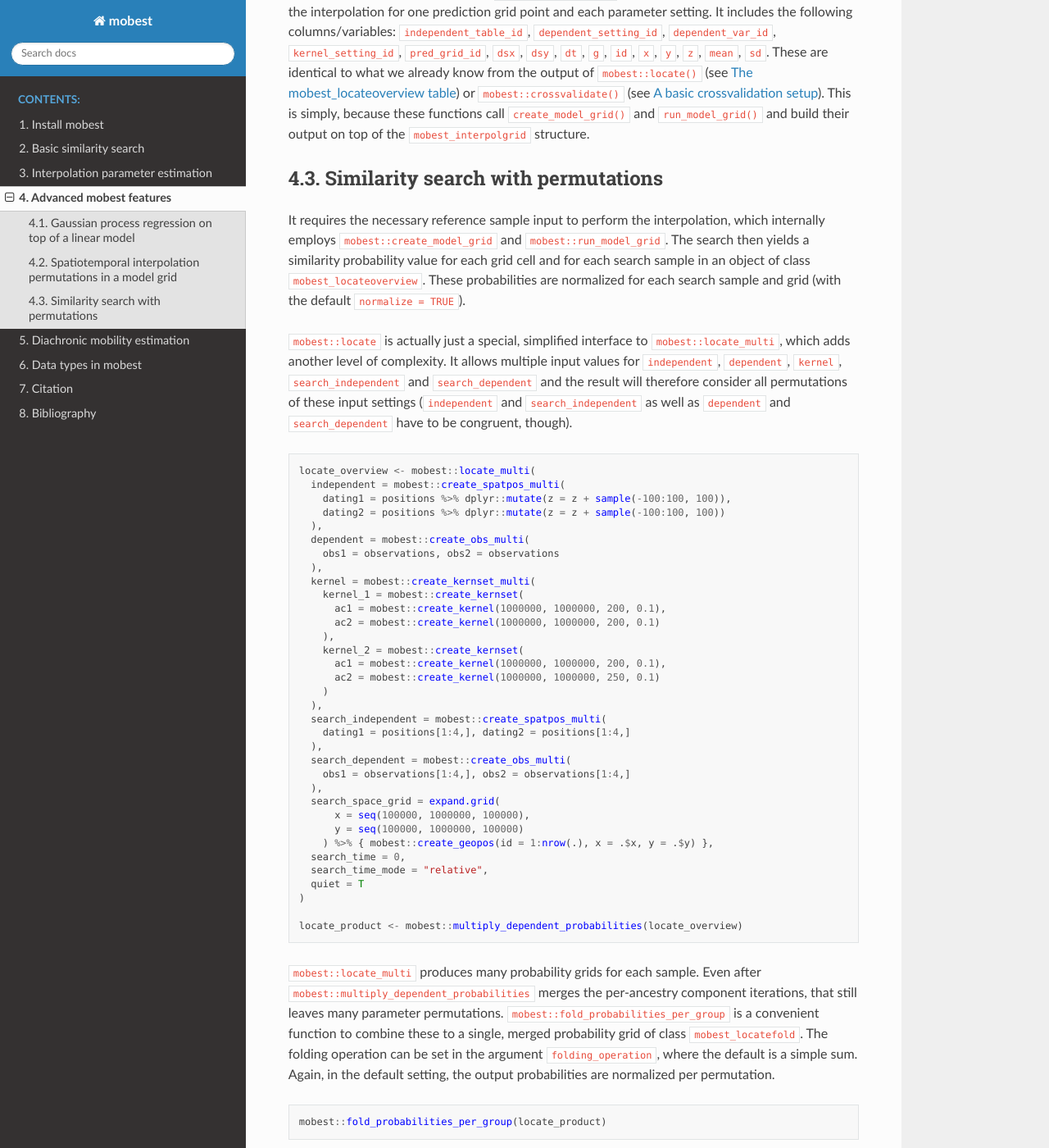
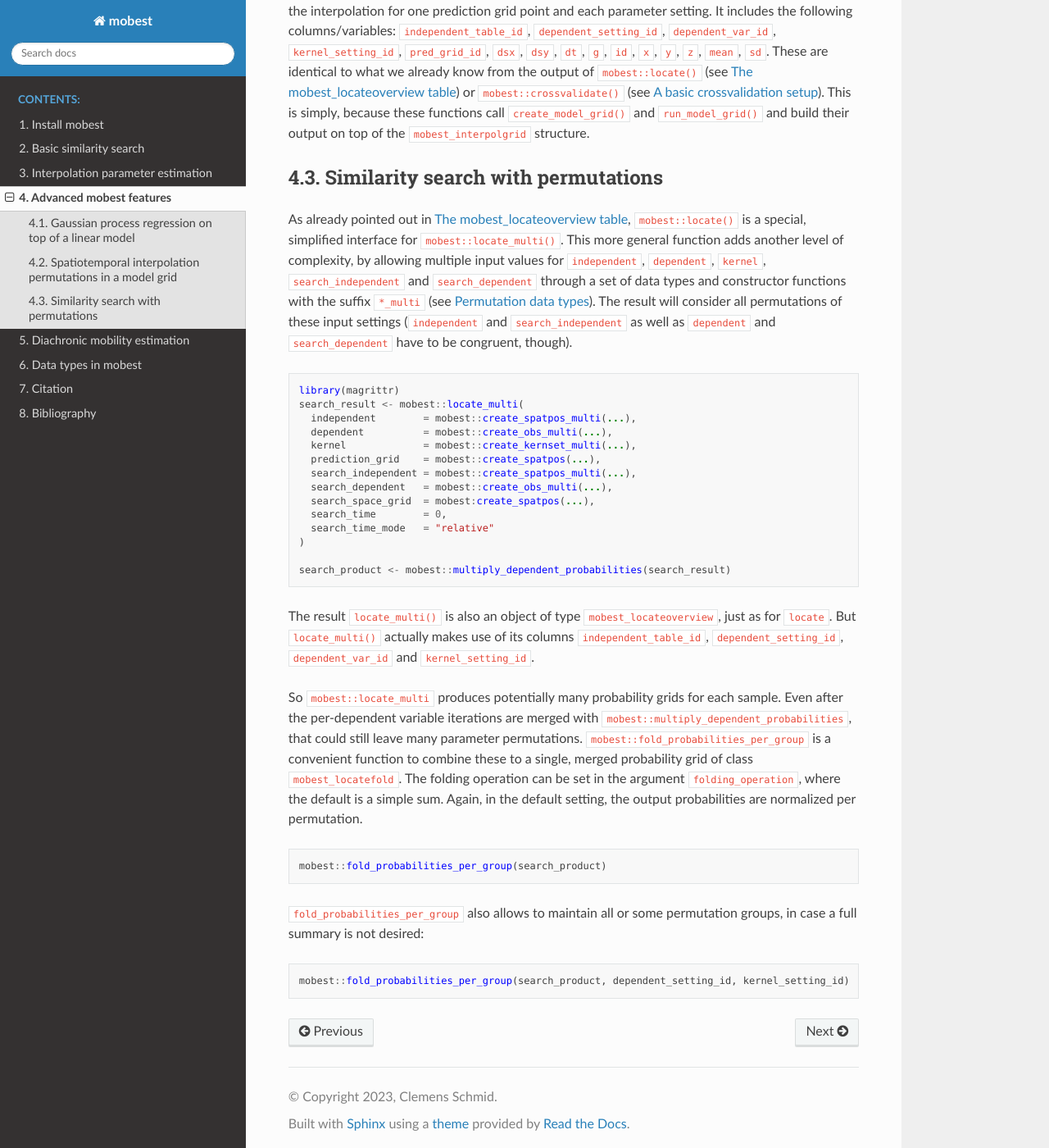
Before and after one commit to nevrome/mobest, a Sphinx documentation site: the page built from docs/advanced.md, in a window 1280 px wide and 1400 px high, scrolled down 1848 px. Shown: the whole window at 82% size. Built offline with Sphinx 7.4.7 and the Read the Docs theme 2.0.0, drawn with Linux system fonts in a browser that asks for light colours; some of the changed text lies outside the part shown.

Commit message:
theoretical intro to locate_multi

````diff
--- a/docs/advanced.md
+++ b/docs/advanced.md
@@ -12,7 +12,7 @@ The detrending step can be turned off for individual variables in `mobest::creat
 
 Spatiotemporal interpolation is the first main operation mobest undertakes. The actual interpolation is performed in an internal function `mobest:::interpolate()`, which has a minimal interface and does not have to be called directly by the user. This is not least, because the main workflow in `mobest::locate()` (see {doc}`A basic similarity search workflow <basic>`) generally requires multiple interpolation runs. mobest therefore offers a slightly more complex, two step interpolation workflow, which consists of the creation of a list of models and then subsequently running each element in this list to construct different ancestry fields.
 
-`mobest::create_model_grid` creates an object of class `mobest_modelgrid` which holds all permutations of the field-defining input objects. Each row equals one complete model definition with all parameters and input data fully defined. Here is this function is called with the necessary input data constructors. Note that unlike for `locate()` we here require the `*_multi` constructors to express iterations of all settings. This mechanism is explained below in {ref}`Similarity search with permutations <advanced:similarity search with permutations>`, so we omit the details here with `...`.
+`mobest::create_model_grid` creates an object of class `mobest_modelgrid` which holds all permutations of the field-defining input objects. Each row equals one complete model definition with all parameters and input data fully defined. Here is this function is called with the necessary input data constructors. Note that unlike for `locate()` we here require the `*_multi` constructors to express iterations of all settings (for more about this see {ref}`Similarity search with permutations <advanced:similarity search with permutations>` below).
 
 ```r
 library(magrittr)
@@ -49,55 +49,35 @@ It returns an unnested table of type `mobest_interpolgrid`, where each row docum
 
 ## Similarity search with permutations
 
-It requires the necessary reference sample input to perform the interpolation, which internally employs `mobest::create_model_grid` and `mobest::run_model_grid`. The search then yields a similarity probability value for each grid cell and for each search sample in an object of class `mobest_locateoverview`. These probabilities are normalized for each search sample and grid (with the default `normalize = TRUE`).
-
-`mobest::locate` is actually just a special, simplified interface to `mobest::locate_multi`, which adds another level of complexity. It allows multiple input values for `independent`, `dependent`, `kernel`, `search_independent` and `search_dependent` and the result will therefore consider all permutations of these input settings (`independent` and `search_independent` as well as `dependent` and `search_dependent` have to be congruent, though).
+As already pointed out in {ref}`The mobest_locateoverview table <basic:the mobest_locateoverview table>`, `mobest::locate()` is a special, simplified interface for `mobest::locate_multi()`. This more general function adds another level of complexity, by allowing multiple input values for `independent`, `dependent`, `kernel`, `search_independent` and `search_dependent` through a set of data types and constructor functions with the suffix `*_multi` (see {ref}`Permutation data types <types:permutation data types>`). The result will consider all permutations of these input settings (`independent` and `search_independent` as well as `dependent` and `search_dependent` have to be congruent, though).
 
 ```r
-locate_overview <- mobest::locate_multi(
-  independent = mobest::create_spatpos_multi(
-    dating1 = positions %>% dplyr::mutate(z = z + sample(-100:100, 100)),
-    dating2 = positions %>% dplyr::mutate(z = z + sample(-100:100, 100))
-  ),
-  dependent = mobest::create_obs_multi(
-    obs1 = observations, obs2 = observations
-  ),
-  kernel = mobest::create_kernset_multi(
-    kernel_1 = mobest::create_kernset(
-      ac1 = mobest::create_kernel(1000000, 1000000, 200, 0.1),
-      ac2 = mobest::create_kernel(1000000, 1000000, 200, 0.1)
-    ),
-    kernel_2 = mobest::create_kernset(
-      ac1 = mobest::create_kernel(1000000, 1000000, 200, 0.1),
-      ac2 = mobest::create_kernel(1000000, 1000000, 250, 0.1)
-    )
-  ),
-  search_independent = mobest::create_spatpos_multi(
-    dating1 = positions[1:4,], dating2 = positions[1:4,]
-  ),
-  search_dependent = mobest::create_obs_multi(
-    obs1 = observations[1:4,], obs2 = observations[1:4,]
-  ),
-  search_space_grid = expand.grid(
-      x = seq(100000, 1000000, 100000),
-      y = seq(100000, 1000000, 100000)
-    ) %>% { mobest::create_geopos(id = 1:nrow(.), x = .$x, y = .$y) },
-  search_time = 0,
-  search_time_mode = "relative",
-  quiet = T
+library(magrittr)
+search_result <- mobest::locate_multi(
+  independent        = mobest::create_spatpos_multi(...),
+  dependent          = mobest::create_obs_multi(...),
+  kernel             = mobest::create_kernset_multi(...),
+  prediction_grid    = mobest::create_spatpos(...),
+  search_independent = mobest::create_spatpos_multi(...),
+  search_dependent   = mobest::create_obs_multi(...),
+  search_space_grid  = mobest:create_spatpos(...),
+  search_time        = 0,
+  search_time_mode   = "relative"
 )
 
-locate_product <- mobest::multiply_dependent_probabilities(locate_overview)
+search_product <- mobest::multiply_dependent_probabilities(search_result)
 ```
 
-`mobest::locate_multi` produces many probability grids for each sample. Even after `mobest::multiply_dependent_probabilities` merges the per-ancestry component iterations, that still leaves many parameter permutations. `mobest::fold_probabilities_per_group` is a convenient function to combine these to a single, merged probability grid of class `mobest_locatefold`. The folding operation can be set in the argument `folding_operation`, where the default is a simple sum. Again, in the default setting, the output probabilities are normalized per permutation.
+The result `locate_multi()` is also an object of type `mobest_locateoverview`, just as for `locate`. But `locate_multi()` actually makes use of its columns `independent_table_id`, `dependent_setting_id`, `dependent_var_id` and `kernel_setting_id`.
+
+So `mobest::locate_multi` produces potentially many probability grids for each sample. Even after the per-dependent variable iterations are merged with `mobest::multiply_dependent_probabilities`, that could still leave many parameter permutations. `mobest::fold_probabilities_per_group` is a convenient function to combine these to a single, merged probability grid of class `mobest_locatefold`. The folding operation can be set in the argument `folding_operation`, where the default is a simple sum. Again, in the default setting, the output probabilities are normalized per permutation.
 
 ```r
-mobest::fold_probabilities_per_group(locate_product)
+mobest::fold_probabilities_per_group(search_product)
 ```
 
-`fold_probabilities_per_group` also allows to maintain the the permutation groups, in case a full summary is not desired:
+`fold_probabilities_per_group` also allows to maintain all or some permutation groups, in case a full summary is not desired:
 
 ```r
-mobest::fold_probabilities_per_group(locate_product, dependent_setting_id, kernel_setting_id)
+mobest::fold_probabilities_per_group(search_product, dependent_setting_id, kernel_setting_id)
 ```
````
Also changed, not shown: docs/basic.md (+4 -4 lines).
